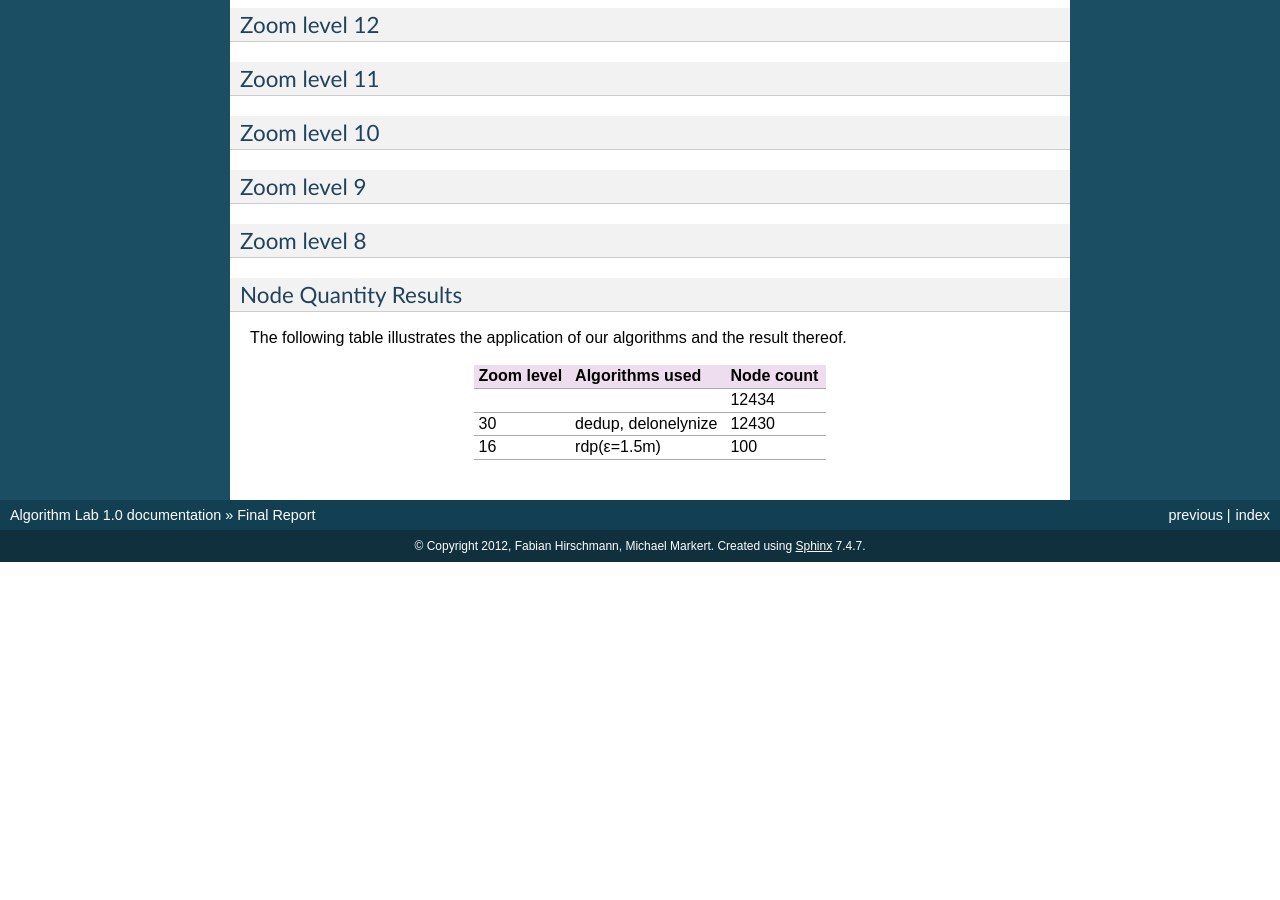
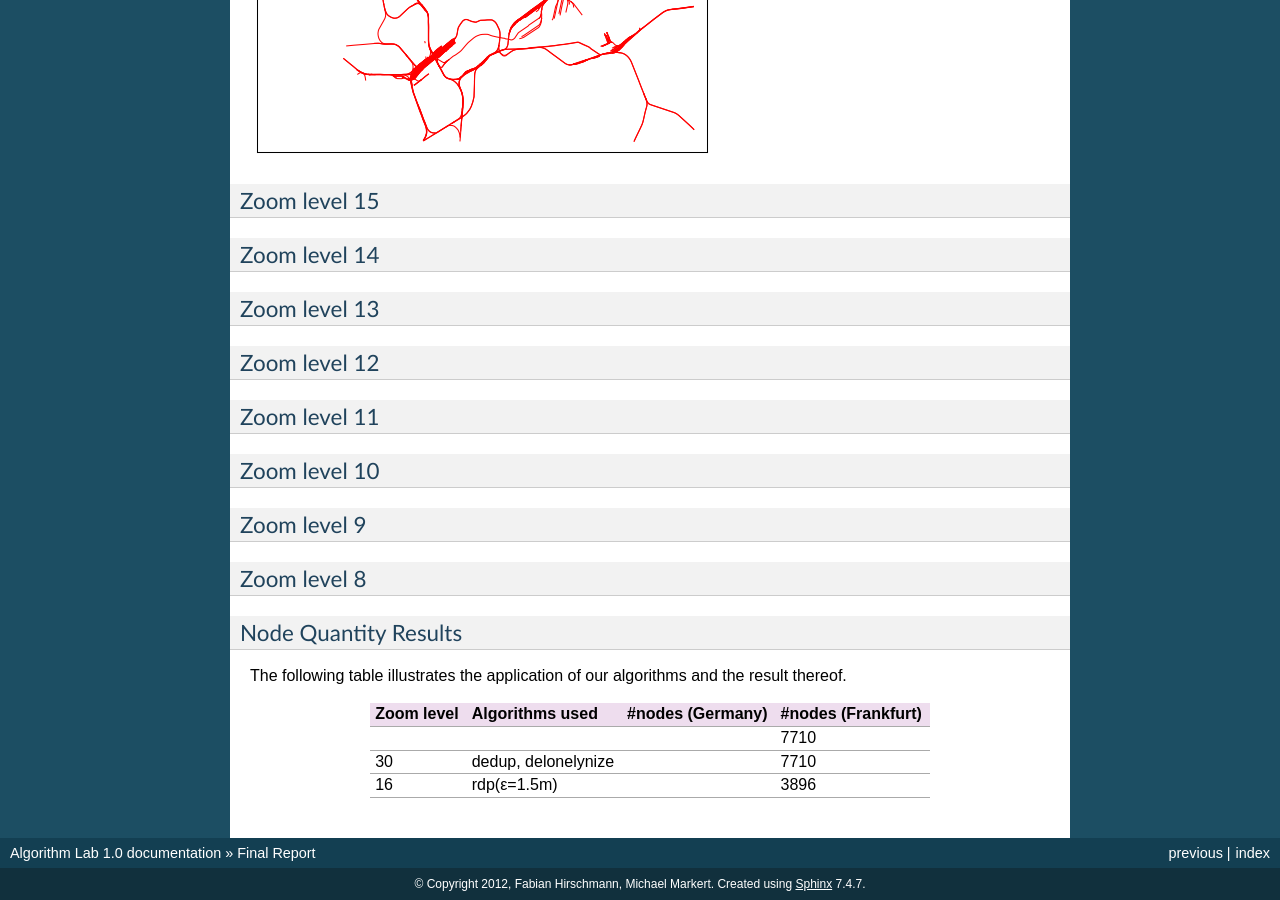
Before and after one commit to fhirschmann/algolab, a Sphinx documentation site: the page built from doc/final.rst, in a window 1280 px wide and 900 px high, scrolled down 1537 px. Built offline with Sphinx 7.4.7, drawn with Linux system fonts in a browser that asks for light colours; formulas are drawn with MathJax 3; before the commit the page ends 2099 px from its top, so only the background shows below that.

Commit message:
added step 16

```diff
--- a/doc/final.rst
+++ b/doc/final.rst
@@ -56,6 +60,8 @@ Initial Situation
 
 Zoom level 16
 -------------
+
+.. image:: img/step-16.png
 
 Zoom level 15
 -------------
@@ -87,12 +93,12 @@ Node Quantity Results
 The following table illustrates the application of our algorithms
 and the result thereof.
 
-+------------+------------------------------+------------+
-| Zoom level | Algorithms used              | Node count |
-+============+==============================+============+
-|            |                              | 12434      |
-+------------+------------------------------+------------+
-| 30         | dedup, delonelynize          | 12430      |
-+------------+------------------------------+------------+
-| 16         | rdp(ε=1.5m)                  | 100        |
-+------------+------------------------------+------------+
++------------+------------------------------+------------------+--------------------+
+| Zoom level | Algorithms used              | #nodes (Germany) | #nodes (Frankfurt) |
++============+==============================+==================+====================+
+|            |                              |                  | 7710               |
++------------+------------------------------+------------------+--------------------+
+| 30         | dedup, delonelynize          |                  | 7710               |
++------------+------------------------------+------------------+--------------------+
+| 16         | rdp(ε=1.5m)                  |                  | 3896               |
++------------+------------------------------+------------------+--------------------+
```
Also changed, not shown: other parts of doc/final.rst (+4 -0 lines), doc/img/step-16.png (added).
